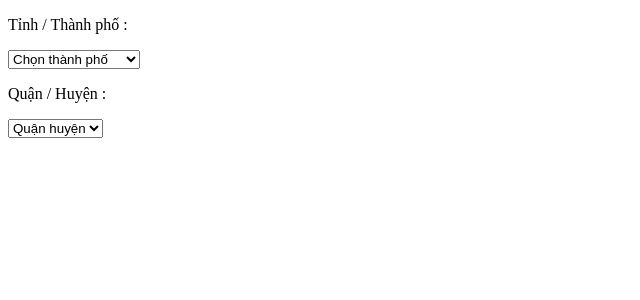
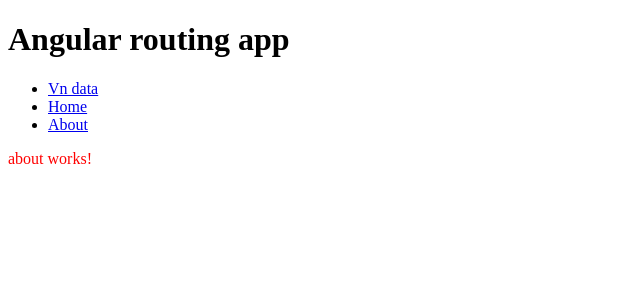
Before and after one commit to tannvv/angular-clg, an Angular app: page /about in a window 1280 px wide. Before the commit this address led to /. Shown: the top 300 px of the page, without its empty margins (0-640 px from the left). Built offline with nearby package versions, Linux system fonts and the light colour scheme.

Commit message:
directives

```diff
--- /dev/null
+++ b/src/app/Directives/high-light.directive.ts
@@ -0,0 +1,15 @@
+import { Directive, ElementRef, Input, OnInit } from '@angular/core';
+
+@Directive({
+  selector: '[appHighLight]'
+})
+export class HighLightDirective implements OnInit{
+  @Input() appHighLight = ''
+  constructor(private el: ElementRef) {
+    console.log('HightLight call constructor' + this.appHighLight)
+  }
+  ngOnInit(): void {
+    this.el.nativeElement.style.color = this.appHighLight
+  }
+
+}
--- /dev/null
+++ b/src/app/about/about.component.html
@@ -0,0 +1 @@
+<p appHighLight='red'>about works!</p>
--- /dev/null
+++ b/src/app/about/about.component.ts
@@ -0,0 +1,15 @@
+import { Component, OnInit } from '@angular/core';
+
+@Component({
+  selector: 'app-about',
+  templateUrl: './about.component.html',
+  styleUrls: ['./about.component.scss']
+})
+export class AboutComponent implements OnInit {
+
+  constructor() { }
+
+  ngOnInit(): void {
+  }
+
+}
--- a/src/app/app-routing.module.ts
+++ b/src/app/app-routing.module.ts
@@ -1,7 +1,14 @@
+import { AboutComponent } from './about/about.component';
+import { VnDataComponent } from './vn-data/vn-data.component';
+import { HomeComponent } from './home/home.component';
 import { NgModule } from '@angular/core';
 import { RouterModule, Routes } from '@angular/router';
 
-const routes: Routes = [];
+const routes: Routes = [
+  {path : 'home', component : HomeComponent},
+  {path : 'vn-data', component:VnDataComponent},
+  {path : 'about',component:AboutComponent}
+];
 
 @NgModule({
   imports: [RouterModule.forRoot(routes)],
--- a/src/app/app.component.html
+++ b/src/app/app.component.html
@@ -1 +1,13 @@
-<app-vn-data></app-vn-data>
+<h1>Angular routing app</h1>
+<ul>
+  <li>
+    <a routerLink="/vn-data" routerLinkActive="active">Vn data</a>
+  </li>
+  <li>
+    <a routerLink="/home" routerLinkActive="active">Home</a>
+  </li>
+  <li>
+    <a routerLink="/about" routerLinkActive="active">About</a>
+  </li>
+</ul>
+<router-outlet></router-outlet>
```
Also changed, not shown: src/app/app.module.ts (+9 -10 lines), src/app/about/about.component.scss (added), 2 other files (tests, documents, lock files or other folders).
